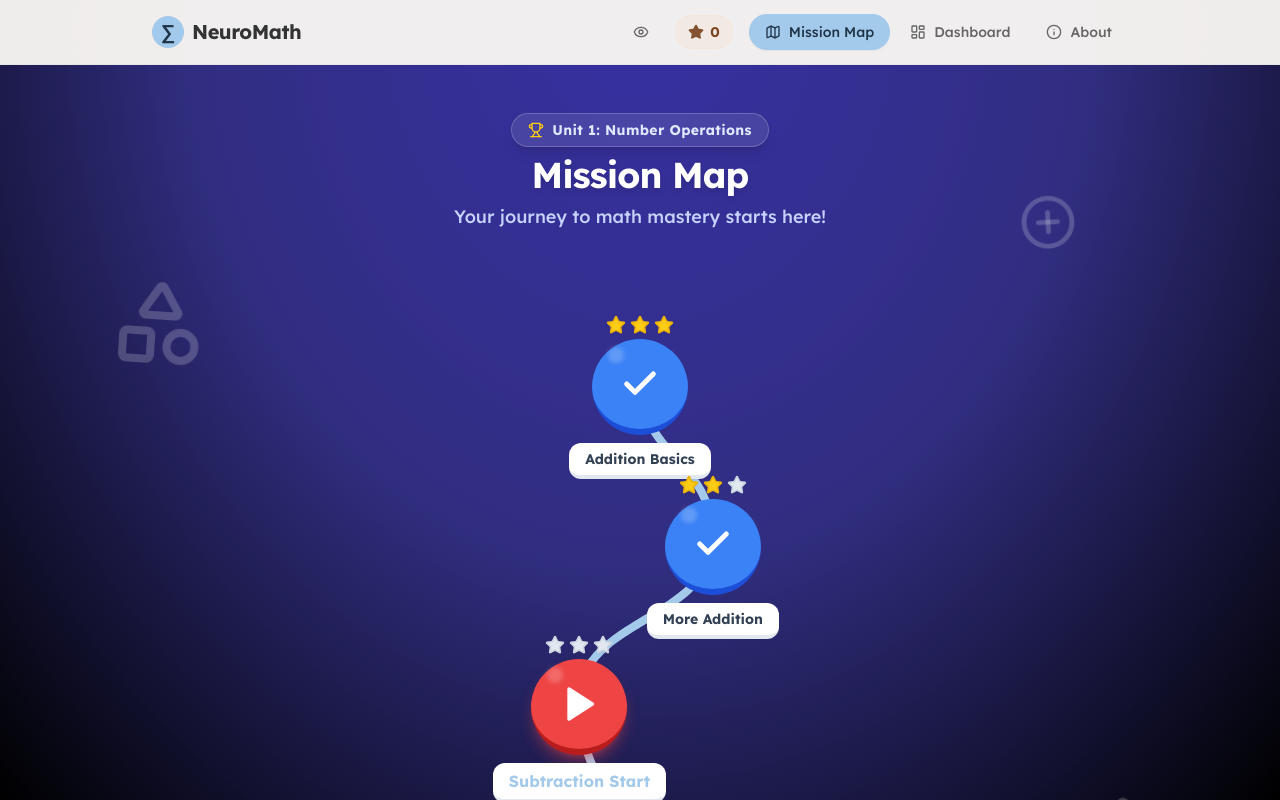
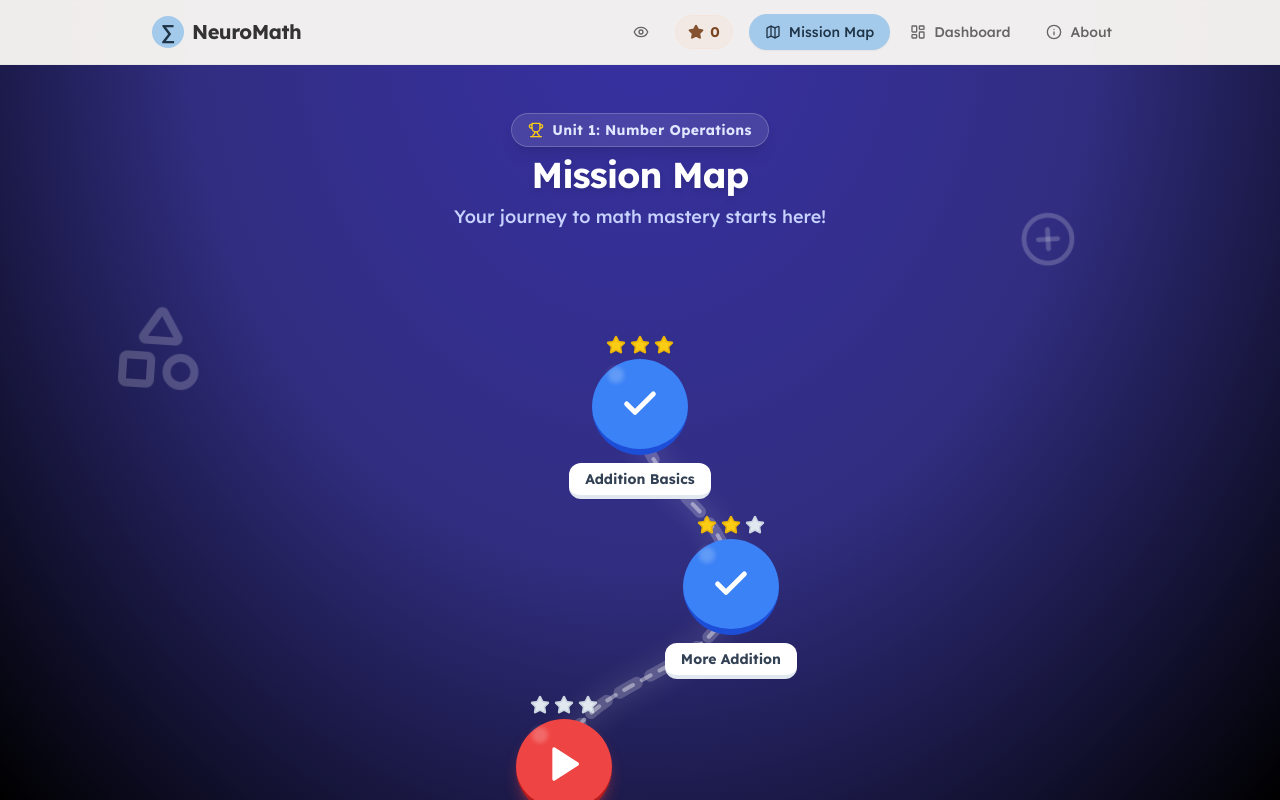
Before and after one commit to Anurup-R-Krishnan/math-odyssey, a React (Vite) app in the folder math-explorer/: page / in a window 1280 px wide. Shown: the top 800 px of the page. Built offline with nearby package versions, Linux system fonts and the light colour scheme; the HTML template or start-up script is replaced by a standard one.

Commit message:
style: update MissionMap with space theme connections and stars

```diff
--- a/math-explorer/src/components/game/MissionMap.tsx
+++ b/math-explorer/src/components/game/MissionMap.tsx
@@ -28,15 +28,13 @@ const MissionMap: React.FC<MissionMapProps> = ({ missions }) => {
     }, [missions]);
 
     // Constants for layout
-    const NODE_HEIGHT = 160; // Vertical spacing
-    const AMPLITUDE = 80; // How wide the zigzag is
-    const OFFSET_Y = 60; // Initial top padding
+    const NODE_HEIGHT = 180; // Vertical spacing (Increased for breathing room)
+    const AMPLITUDE = 100; // How wide the zigzag is
+    const OFFSET_Y = 80; // Initial top padding
 
     // Calculate position for a node
     const getNodePosition = (index: number) => {
         const y = index * NODE_HEIGHT + OFFSET_Y;
-        // Sine wave pattern: Center + Amplitude * sin(frequency)
-        // Using index directly gives a nice zigzag if we adjust phase
         const xOffset = Math.sin(index * 2) * AMPLITUDE;
         return { x: xOffset, y };
     };
@@ -49,20 +47,16 @@ const MissionMap: React.FC<MissionMapProps> = ({ missions }) => {
         missions.forEach((_, index) => {
             const current = getNodePosition(index);
 
-            // We need to convert from relative center offset to absolute SVG coordinates
-            // Center of container is dimensions.width / 2
             const cx = dimensions.width / 2 + current.x;
-            const cy = current.y + 40; // +40 to center in the 80px high node (approx)
+            const cy = current.y + 48; // Center in the 96px high node (approx)
 
             if (index === 0) {
                 path += `M ${cx} ${cy}`;
             } else {
                 const prev = getNodePosition(index - 1);
                 const px = dimensions.width / 2 + prev.x;
-                const py = prev.y + 40;
+                const py = prev.y + 48;
 
-                // Cubic bezier for smooth curve
-                // Control points: vertical from previous, vertical to current
                 const cp1x = px;
                 const cp1y = py + (cy - py) * 0.5;
                 const cp2x = cx;
@@ -75,30 +69,42 @@ const MissionMap: React.FC<MissionMapProps> = ({ missions }) => {
     };
 
     return (
-        <div className="relative w-full max-w-md mx-auto py-12" ref={containerRef}>
+        <div className="relative w-full max-w-lg mx-auto py-12" ref={containerRef}>
             {/* Connector Line SVG */}
             <svg
-                className="absolute top-0 left-0 w-full h-full pointer-events-none z-0"
-                style={{ height: missions.length * NODE_HEIGHT + 100 }}
+                className="absolute top-0 left-0 w-full h-full pointer-events-none z-0 overflow-visible"
+                style={{ height: missions.length * NODE_HEIGHT + 150 }}
             >
+                {/* Glow effect for path */}
                 <path
                     d={generatePath()}
                     fill="none"
-                    stroke="#e2e8f0" // muted color
-                    strokeWidth="8"
+                    stroke="rgba(255, 255, 255, 0.1)"
+                    strokeWidth="20"
                     strokeLinecap="round"
-                    strokeDasharray="16 8"
-                    className="opacity-50"
+                    className="blur-md"
                 />
+
+                {/* Dashed Base Path */}
+                <path
+                    d={generatePath()}
+                    fill="none"
+                    stroke="rgba(255, 255, 255, 0.2)"
+                    strokeWidth="12"
+                    strokeLinecap="round"
+                    strokeDasharray="20 15"
+                />
+
+                {/* Animated Progress Path (Optional overlay) */}
                 <motion.path
                     d={generatePath()}
                     fill="none"
-                    stroke="hsl(var(--primary))"
-                    strokeWidth="8"
+                    stroke="rgba(255, 255, 255, 0.4)"
+                    strokeWidth="4"
                     strokeLinecap="round"
-                    initial={{ pathLength: 0 }}
-                    animate={{ pathLength: 1 }}
-                    transition={{ duration: 1.5, ease: "easeInOut" }}
+                    strokeDasharray="10 10"
+                    animate={{ strokeDashoffset: [0, -20] }}
+                    transition={{ duration: 1, repeat: Infinity, ease: "linear" }}
                 />
             </svg>
 
@@ -120,8 +126,8 @@ const MissionMap: React.FC<MissionMapProps> = ({ missions }) => {
                 );
             })}
 
-            {/* Spacer to give the container height since elements are absolute */}
-            <div style={{ height: (missions.length - 1) * NODE_HEIGHT + 150 }} />
+            {/* Spacer */}
+            <div style={{ height: (missions.length - 1) * NODE_HEIGHT + 200 }} />
         </div>
     );
 };
```
